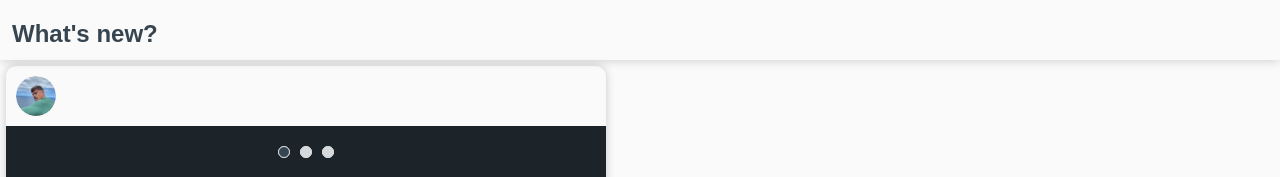
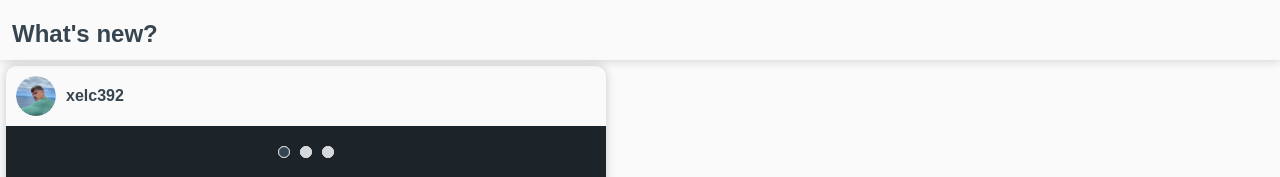
Before and after one commit to annaruizferrer/annaruizferrer.github.io, a Vue app: page / in a window 1280 px wide. Shown: the top 177 px of the page. Built offline with nearby package versions, Linux system fonts and the light colour scheme; some icons are missing.

Commit message:
typo again

```diff
--- a/src/App.vue
+++ b/src/App.vue
@@ -9,7 +9,7 @@
 	        <div class="profile-pic">
 				<img :src="'/profile.jpg'" alt="Profile Picture" />
 			</div>
-	        <span class="username">{{ xelc392 }}</span>
+	        <span class="username"> xelc392 </span>
 	      </div>
 	      <SaveIcon  class="icons star"/>
 	    </section>
```
Also changed, not shown: 5 other files (tests, documents, lock files or other folders).
